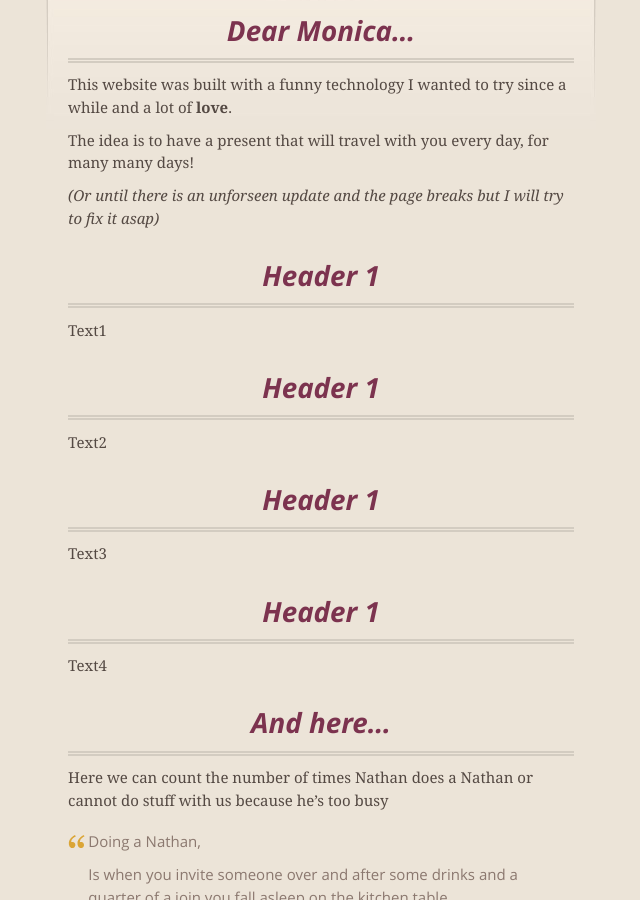
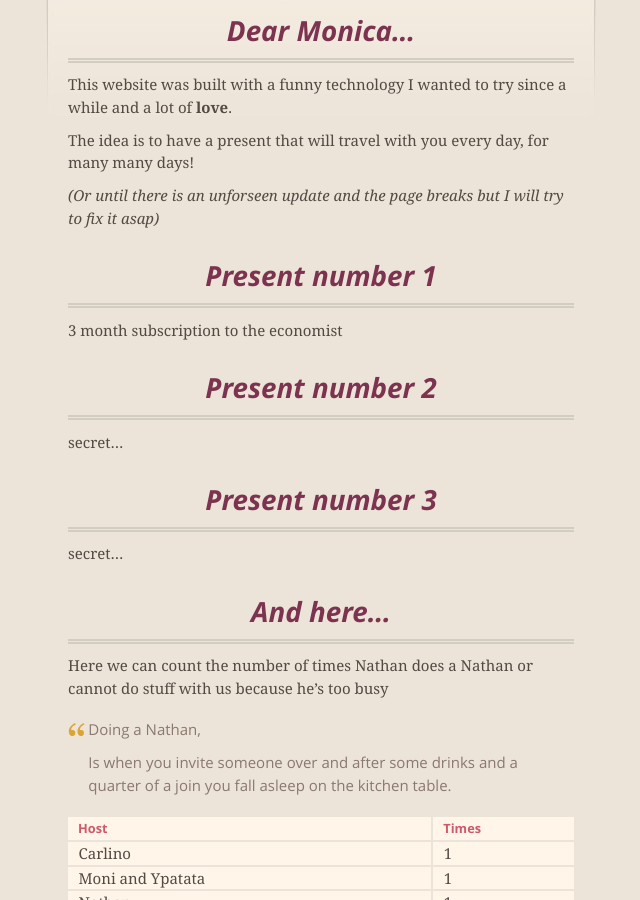
Before and after one commit to monisbday/monisbday.github.io, a Jekyll site: the page built from index.md, in a window 1280 px wide and 900 px high, scrolled down 216 px. Shown: the whole window, without its empty margins (319-959 px from the left). Built offline with Jekyll 4.4.1, drawn with Linux system fonts in a browser that asks for light colours; our own code applies the rules of GitHub Pages for plain Markdown files.

Commit message:
Added text

```diff
--- a/index.md
+++ b/index.md
@@ -10,18 +10,15 @@ The idea is to have a present that will travel with you every day, for many many
 
 _(Or until there is an unforseen update and the page breaks but I will try to fix it asap)_
 
-# Header 1
+# Present number 1
 
-Text1
-# Header 1
+3 month subscription to the economist
+# Present number 2
 
-Text2
-# Header 1
+secret...
+# Present number 3
 
-Text3
-# Header 1
-
-Text4
+secret...
 
 # And here...
 
```
